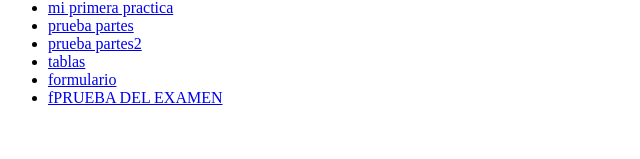
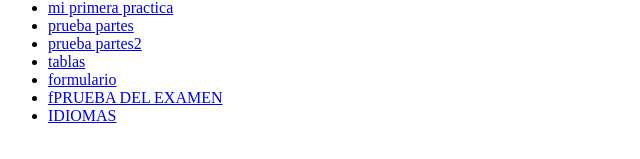
Before and after one commit to santiago99988/santiiago-victor, a plain HTML site: page index.html in a window 1280 px wide. Shown: the part 347-506 px from the top of the page, without its empty margins (0-640 px from the left). Drawn offline with Linux system fonts and the light colour scheme.

Commit message:
Update index.html

```diff
--- a/index.html
+++ b/index.html
@@ -19,6 +19,7 @@
   <li><a href="tabla.html">          tablas</a></i>
   <li><a href="formulario2 .html">    formulario</a></i>
     <li><a href="pruebas para examen.html">    fPRUEBA DEL EXAMEN</a></i>
+    <li><a href="Idiomas.html">          IDIOMAS </a></i>
 </ul>
 </body>
 </html>
```
